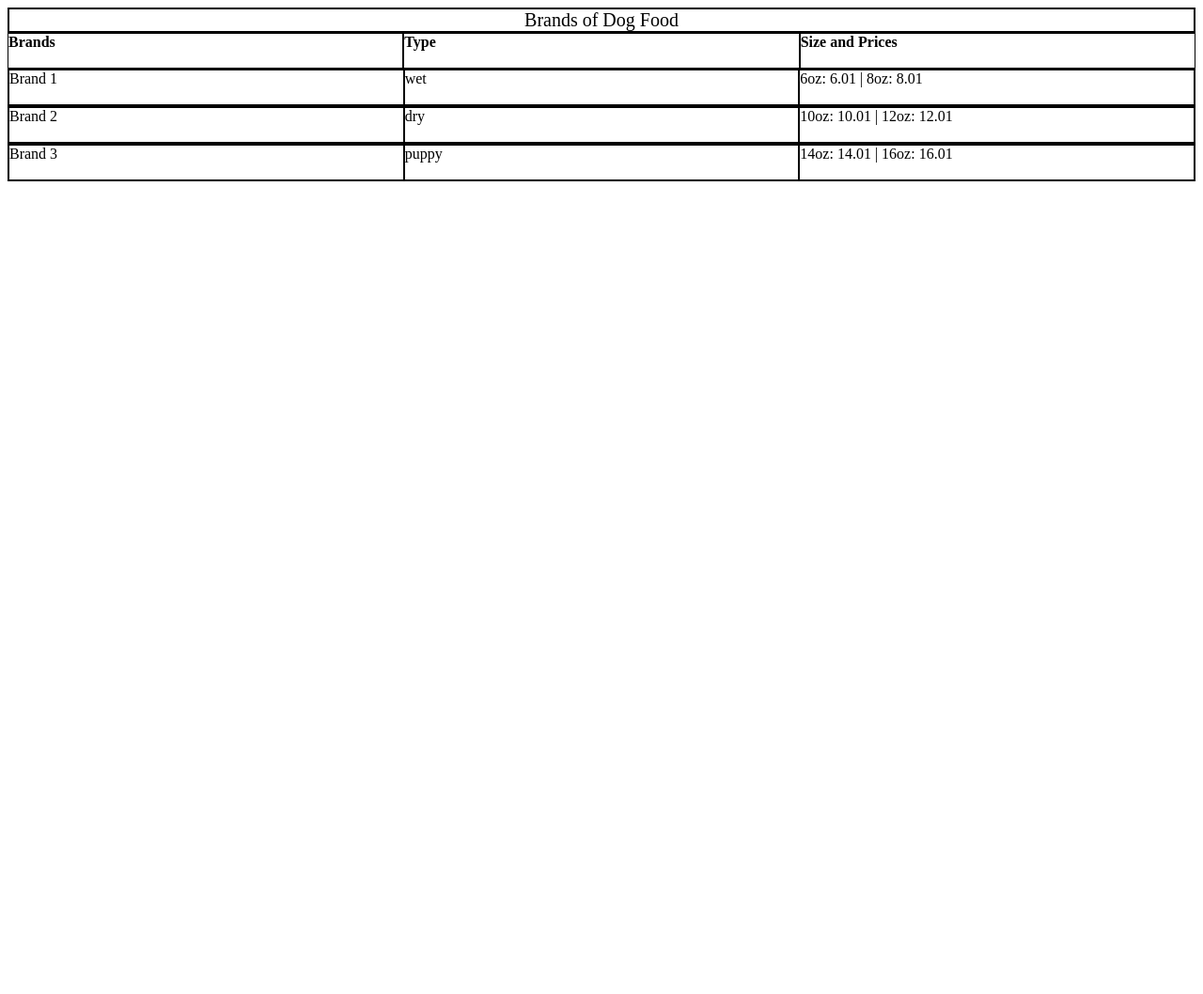
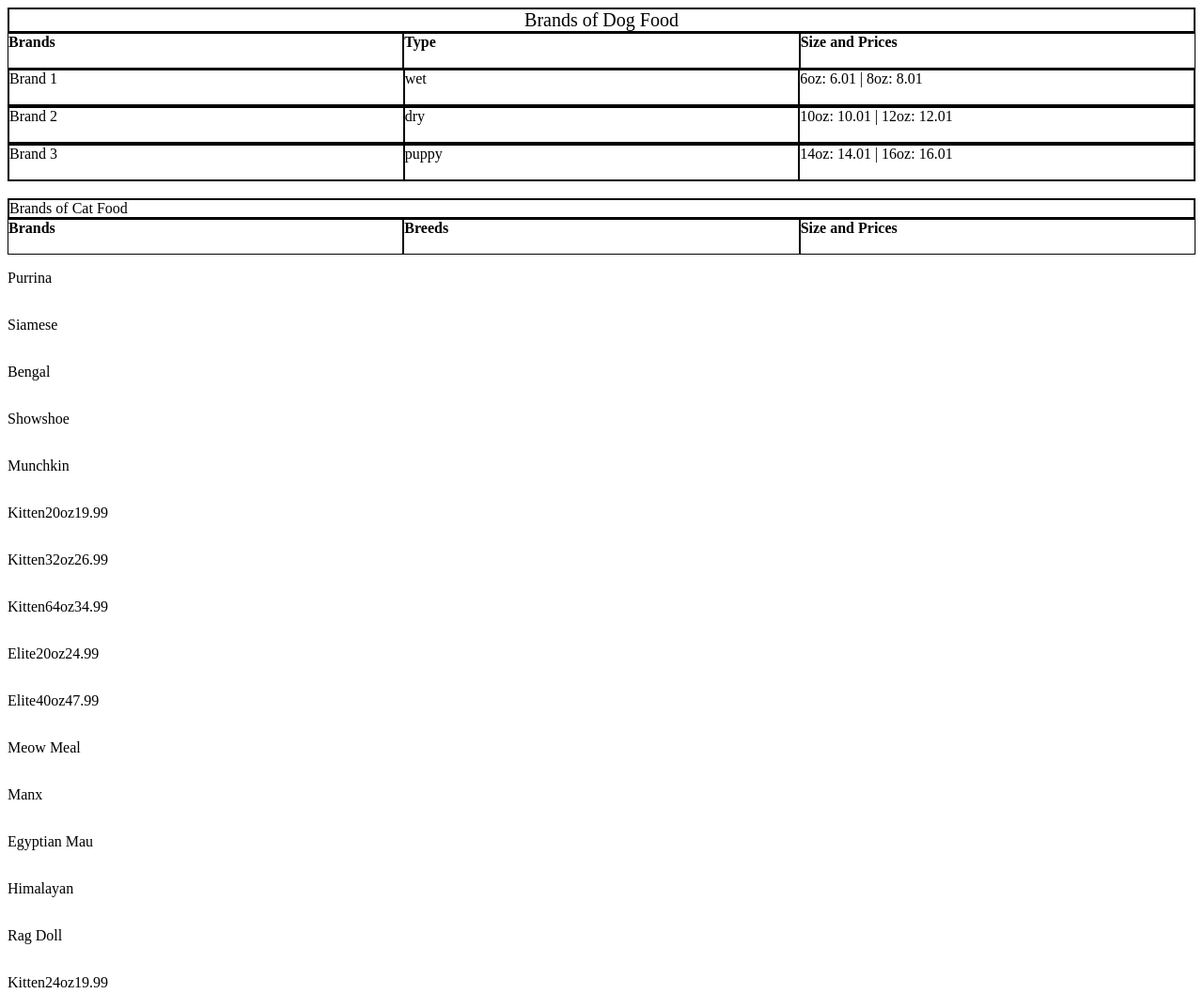
Before and after one commit to nss-day-cohort-14/spa-pet-food-project-DominicSerranoC14, a plain HTML site: page index.html in a window 1280 px wide. Shown: the top 1058 px of the page at 94% size. Before the commit the page ends 800 px from the top, so only its background shows below. Drawn offline with Linux system fonts and the light colour scheme.

Commit message:
Finished food project, need to style cat food

```diff
--- /dev/null
+++ b/catFood.json
@@ -0,0 +1,51 @@
+{
+	"catBrands": [{
+			"name": "Purrina",
+			"breeds": [
+			"Siamese", "Bengal", "Showshoe", "Munchkin"],
+			"volumes": [{
+				"name": "Kitten",
+				"size": "20oz",
+				"price": 19.99
+			}, {
+				"name": "Kitten",
+				"size": "32oz",
+				"price": 26.99
+			}, {
+				"name": "Kitten",
+				"size": "64oz",
+				"price": 34.99
+			}, {
+				"name": "Elite",
+				"size": "20oz",
+				"price": 24.99
+			}, {
+				"name": "Elite",
+				"size": "40oz",
+				"price": 47.99
+			}]
+		},
+
+		{
+			"name": "Meow Meal",
+			"breeds": [ "Manx", "Egyptian Mau", "Himalayan", "Rag Doll"],
+			"volumes": [{
+				"name": "Kitten",
+				"size": "24oz",
+				"price": 19.99
+			}, {
+				"name": "Kitten",
+				"size": "48oz",
+				"price": 34.99
+			}, {
+				"name": "Adult",
+				"size": "28oz",
+				"price": 22.99
+			}, {
+				"name": "Adult",
+				"size": "56oz",
+				"price": 40.99
+			}]
+		}
+	]
+}
--- a/food.css
+++ b/food.css
@@ -22,7 +22,6 @@ p {
   flex-direction: column;
   justify-content: space-between;
   flex-wrap: wrap;
-  /*width: %;*/
 }
 
 .row {
--- a/food.js
+++ b/food.js
@@ -1,31 +1,6 @@
-//begin js file -------------
+// begin js file -------------
 
-//get reference to output div
-var outputDiv = document.getElementById('output-div');
-
-//define handleDogFoodPrint function
-function handleDogFoodPrint() {
-  var data = JSON.parse(event.target.responseText);
-  console.log(data);
-  var htmlString = "";
-
-  for ( var i = 0; i < data.dogBrands.length; i++) {
-    htmlString += `<div class="row">`;
-    htmlString += `<p>${data.dogBrands[i].name}</p>`;
-    htmlString += `<p>${data.dogBrands[i].types[0].type}</p>`;
-    htmlString += `<p>${data.dogBrands[i].types[0].volumes[0].name}:  `;
-    htmlString += `${data.dogBrands[i].types[0].volumes[0].price}  |  `;
-    htmlString += `${data.dogBrands[i].types[0].volumes[1].name}:  `;
-    htmlString += `${data.dogBrands[i].types[0].volumes[1].price}</p>  `;
-    htmlString += `</div>`;
-    outputDiv.innerHTML = htmlString;
-
-  }// end for loop for dog brand array
-}
-
-
-
-//XHR begin request
+//XHR begin request to print dog food to page
 //make request
 var myRequest = new XMLHttpRequest();
 
@@ -37,3 +12,77 @@ myRequest.open("GET", "food.json");
 
 //send request
 myRequest.send();
+
+
+//XHR begin request to print cat food to page
+//make request
+var myRequest = new XMLHttpRequest();
+
+//add event listener for XHR load
+myRequest.addEventListener("load", handleCatFoodPrint);
+
+//get request/object
+myRequest.open("GET", "catFood.json");
+
+//send request
+myRequest.send();
+
+
+
+//get reference to output div for dog food
+var outputDiv = document.getElementById('output-div');
+
+//get reference to output div for dog food
+var outputCatDiv = document.getElementById('outputCatDiv');
+
+
+
+//define handleDogFoodPrint function
+function handleDogFoodPrint() {
+  var data = JSON.parse(event.target.responseText);
+  var htmlString = "";
+
+  for ( var i = 0; i < data.dogBrands.length; i++) {
+    htmlString += `<div class="row">`;
+    htmlString += `<p>${data.dogBrands[i].name}</p>`;
+    htmlString += `<p>${data.dogBrands[i].types[0].type}</p>`;
+    htmlString += `<p>${data.dogBrands[i].types[0].volumes[0].name}:  `;
+    htmlString += `${data.dogBrands[i].types[0].volumes[0].price} |  `;
+    htmlString += `${data.dogBrands[i].types[0].volumes[1].name}:  `;
+    htmlString += `${data.dogBrands[i].types[0].volumes[1].price}</p>  `;
+    htmlString += `</div>`;
+    outputDiv.innerHTML = htmlString;
+
+  }// end for loop for dog brand array
+
+}//end handleDogFoodPrint function
+
+
+
+//define handleCatFoodPrint function
+function handleCatFoodPrint() {
+  var data = JSON.parse(event.target.responseText);
+  var htmlString = "";
+
+  for ( var i = 0; i < data.catBrands.length; i++ ) {
+    htmlString += `<div class="col">`;
+    htmlString += `<p>${data.catBrands[i].name}</p>`;
+    htmlString += `</div>`;
+    for ( var j = 0; j < data.catBrands[i].breeds.length; j++ ) {
+      htmlString += `<div class="col">`;
+      htmlString += `<p>${data.catBrands[i].breeds[j]}</p>`;
+      htmlString += `</div>`;
+
+    }//end second for loop
+    for ( var k = 0; k < data.catBrands[i].volumes.length; k++ ) {
+      htmlString += `<div class="col">`;
+      htmlString += `<p>${data.catBrands[i].volumes[k].name}`;
+      htmlString += `${data.catBrands[i].volumes[k].size}`;
+      htmlString += `${data.catBrands[i].volumes[k].price}</p>`;
+      htmlString += `</div>`;
+    }//end third for loop
+  }//end of first for loop
+  console.log(htmlString);
+  outputCatDiv.innerHTML = htmlString;
+
+}//end of handleCatFoodPrint function
--- a/index.html
+++ b/index.html
@@ -15,6 +15,16 @@
           <div class="row"><b>Size and Prices</b></div>
         </div>
         <div id="output-div"></div><!-- end output-div -->
+
+        <div>&nbsp</div>
+
+        <div class="row cat-food"><p>Brands of Cat Food</p></div>
+        <div id="table">
+          <div class="row"><b>Brands</b></div>
+          <div class="row"><b>Breeds</b></div>
+          <div class="row"><b>Size and Prices</b></div>
+        </div>
+        <div id="outputCatDiv"></div><!-- end output-div -->
     </div><!-- end container div ------>
 
 
```
